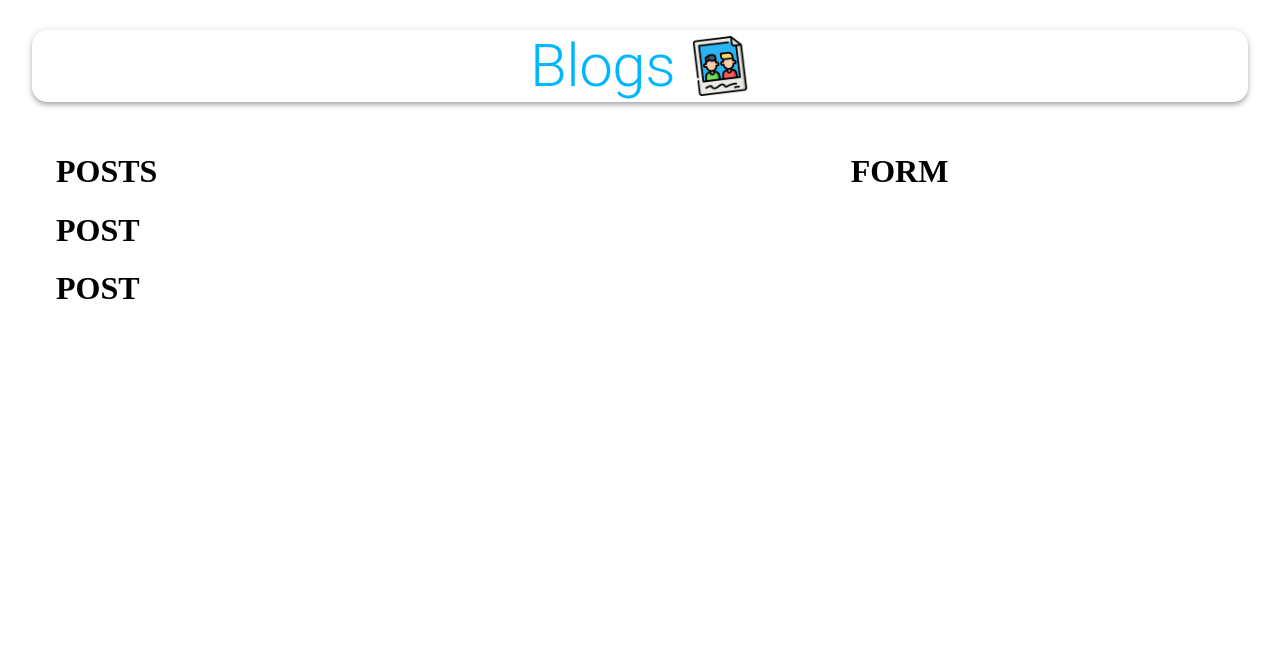
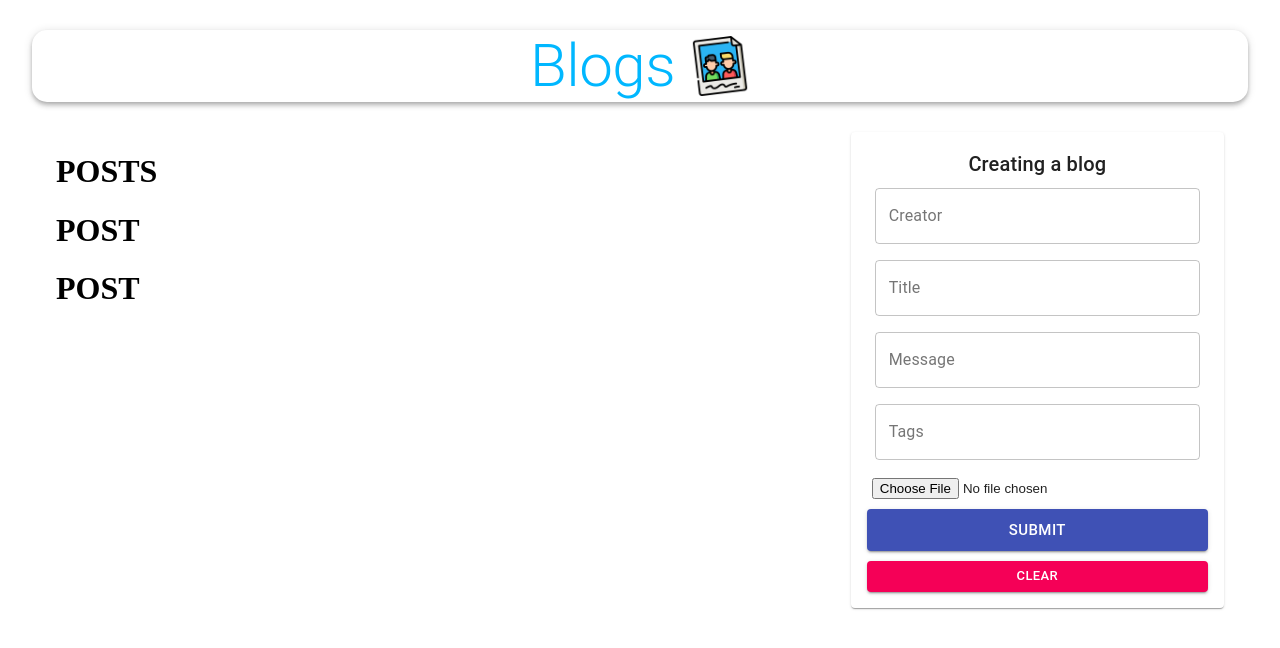
Before and after one commit to agoody44/mern-blog, a React (Create React App) app in the folder client/: page / in a window 1280 px wide. Shown: the top 648 px of the page. Built offline with nearby package versions, Linux system fonts and the light colour scheme; no server answers.

Commit message:
Form styled with materialUi buttons WIP

```diff
--- a/client/src/components/Form/Form.js
+++ b/client/src/components/Form/Form.js
@@ -1,12 +1,75 @@
-import React from 'react';
+import React, { useState } from 'react';
+import { TextField, Button, Typography, Paper } from "@material-ui/core";
+import FileBase from 'react-file-base64';
 
 import useStyles from './styles';
 
 const Form = () => {
     const classes = useStyles();
 
+    const [postData, setPostData] = useState({
+        creator: '',
+        title:'',
+        message:'',
+        tags:'',
+        selectedFile:'',
+    });
+
+    const handleSubmit = () => {
+
+    }
+
+    const clear = () => {
+
+    }
+
     return(
-        <h1>FORM</h1>
+        <Paper className={classes.paper}>
+            <form autoComplete='off' noValidate className={`${classes.root} ${classes.form}`} onSubmit={handleSubmit}>
+            <Typography variant='h6'>Creating a blog</Typography>
+            <TextField
+                name='creator'
+                variant='outlined'
+                label='Creator'
+                fullWidth
+                value={postData.creator}
+                onChange={(e) => setPostData({ ...postData, creator: e.target.value })}
+            />
+            <TextField
+                name='title'
+                variant='outlined'
+                label='Title'
+                fullWidth
+                value={postData.title}
+                onChange={(e) => setPostData({ ...postData, title: e.target.value })}
+            />
+            <TextField
+                name='message'
+                variant='outlined'
+                label='Message'
+                fullWidth
+                value={postData.message}
+                onChange={(e) => setPostData({ ...postData, message: e.target.value })}
+            />
+            <TextField
+                name='tags'
+                variant='outlined'
+                label='Tags'
+                fullWidth
+                value={postData.tags}
+                onChange={(e) => setPostData({ ...postData, tags: e.target.value })}
+            />
+            <div className={classes.fileInput}>
+                <FileBase
+                    type='file'
+                    multiple={false}
+                    onDone={({base64}) => setPostData({ ...postData, selectedFile: base64 })}
+                />
+            </div>
+            <Button className={classes.buttonSubmit} variant='contained' color='primary' size='large' type='submit' fullWidth>Submit</Button>
+            <Button variant='contained' color='secondary' size='small' onClick={clear} fullWidth>Clear</Button>
+            </form>
+        </Paper>
     );
 }
 
```
